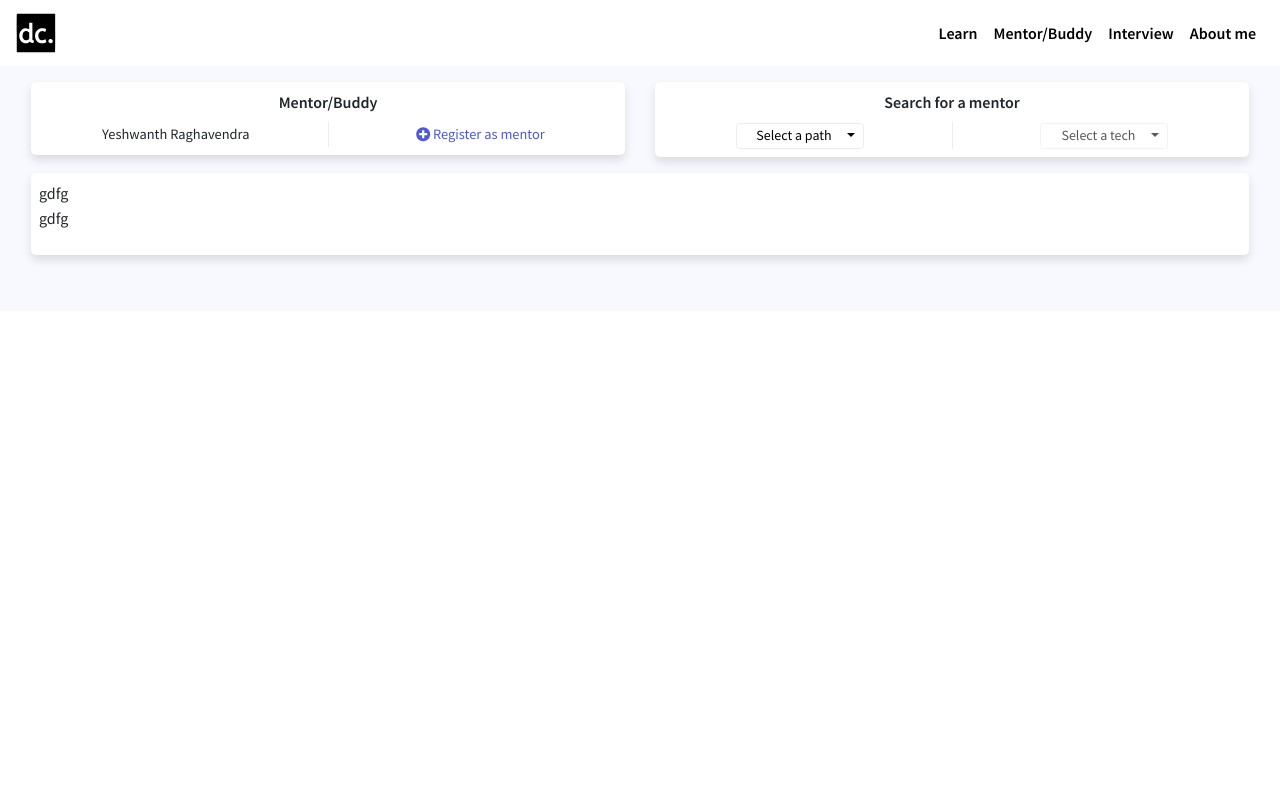
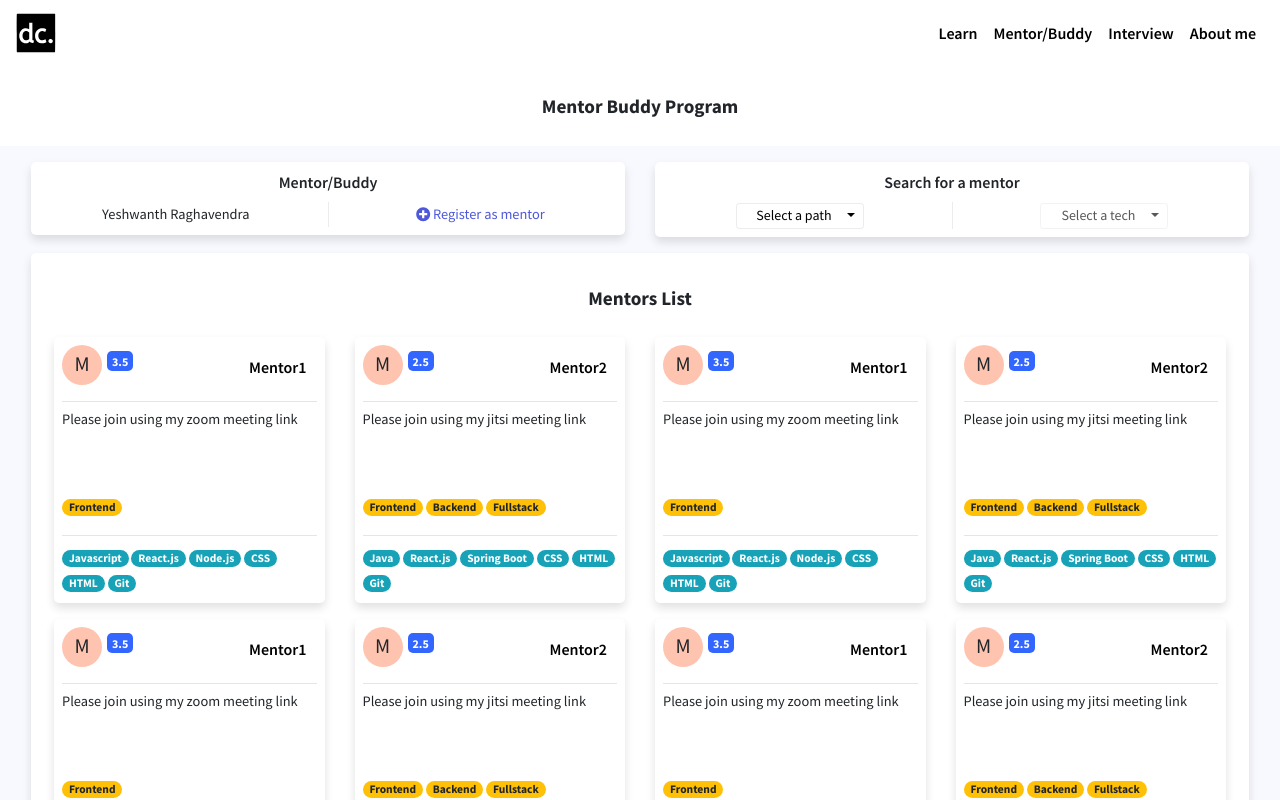
Before and after one commit to yeshwanth581/devcentral, a React (Create React App) app: page /mentor-buddy in a window 1280 px wide. Shown: the top 800 px of the page. Built offline with nearby package versions, Linux system fonts and the light colour scheme.

Commit message:
mentorDetails card changes

```diff
--- a/src/components/mentor-buddy/MentorBuddy.js
+++ b/src/components/mentor-buddy/MentorBuddy.js
@@ -8,6 +8,7 @@ import MentorsList from "./MentorsList";
 const MentorBuddy = () => {
   return (
     <Container fluid>
+      <div className="section-heading">Mentor Buddy Program</div>
       <Row className="mentor-buddy cardsList">
         <Col xs={12} sm={12} md={12} lg={6} xl={6}>
           <CardContainer>
--- /dev/null
+++ b/src/components/mentor-buddy/MentorDetailsCard.js
@@ -0,0 +1,113 @@
+import React, { useState } from "react";
+import { Col, Badge, Nav } from "react-bootstrap";
+import CardContainer from "../commons/CardContainer";
+let x = {
+  name: "Mentor1",
+  techStack: ["Javascript", "React.js", "Node.js", "CSS", "HTML", "Git"],
+  paths: ["Frontend"],
+  githubUrl: "http://github.com/yeshwanth581",
+  meetingUrl: "https://meet.jit.si/devcentral_mentor_yeshwanth581",
+  alternative_meetingUrl: "",
+  message_from_mentor: "Please join using my zoom meeting link",
+  schedule: [
+    {
+      day: "Monday",
+      slots: [
+        { time: "17.00", isBooked: false },
+        { time: "18.00", isBooked: true },
+        { time: "19.00", isBooked: false }
+      ]
+    },
+    {
+      day: "Saturday",
+      slots: [
+        { time: "17.00", isBooked: false },
+        { time: "18.00", isBooked: true },
+        { time: "19.00", isBooked: false }
+      ]
+    }
+  ],
+  rating: 3.5
+};
+
+const MentorDetailsCard = (props) => {
+  const [showSchedule, setShowSchedule] = useState(false);
+  const {
+    name,
+    techStack,
+    paths,
+    githubUrl,
+    meetingUrl,
+    alternative_meetingUrl,
+    message_from_mentor,
+    schedule,
+    rating
+  } = props.details;
+
+  const onHoverDescription = (
+    <div>
+      gdg<p>gfdfg</p>
+    </div>
+  );
+
+  const description = (
+    <>
+      <div className="mentor-message">{message_from_mentor}</div>
+      <div>
+        {paths.map((i) => (
+          <>
+            {" "}
+            <Badge className="path-badge" pill variant="warning">
+              {i}
+            </Badge>
+          </>
+        ))}
+      </div>
+    </>
+  );
+
+  return (
+    <Col xs={12} sm={12} md={6} lg={4} xl={3}>
+      <CardContainer>
+        <div className="mentor-card ">
+          <div className="mentor-header">
+            <span className="mentor-badge center-align">
+              {name.toUpperCase()[0]}
+            </span>
+            <sup className="chip">{rating}</sup>
+            <a
+              href={githubUrl}
+              className="name"
+              target="_blank"
+              rel="noopener noreferrer"
+            >
+              {name}
+            </a>
+            <hr />
+          </div>
+          <div
+            className="mentor-description"
+            onMouseEnter={() => setShowSchedule(true)}
+            onMouseLeave={() => setShowSchedule(false)}
+          >
+            {showSchedule ? onHoverDescription : description}
+            <hr />
+          </div>
+          <div className="mentor-footer">
+            <div>
+              {techStack.map((i) => (
+                <>
+                  {" "}
+                  <Badge pill className="tech-badge" variant="info">
+                    {i}
+                  </Badge>
+                </>
+              ))}
+            </div>
+          </div>
+        </div>
+      </CardContainer>
+    </Col>
+  );
+};
+export default MentorDetailsCard;
--- a/src/components/mentor-buddy/MentorsList.js
+++ b/src/components/mentor-buddy/MentorsList.js
@@ -1,4 +1,6 @@
 import React from "react";
+import { Container, Row } from "react-bootstrap";
+import MentorDetailsCard from "./MentorDetailsCard";
 
 let mentorData = [
   {
@@ -60,10 +62,20 @@ let mentorData = [
 ];
 
 const MentorsList = () => {
+  const mentorCardsList = mentorData.map((i) => (
+    <MentorDetailsCard details={i} />
+  ));
   return (
-    <div>
-      gdfg<p>gdfg</p>
-    </div>
+    <Container fluid>
+      <div className="section-heading">Mentors List</div>
+      <Row className="cardsList mentorList">
+        {mentorCardsList}
+        {mentorCardsList}
+        {mentorCardsList}
+        {mentorCardsList}
+        {mentorCardsList}
+      </Row>
+    </Container>
   );
 };
 export default MentorsList;
--- a/src/styles/styles.scss
+++ b/src/styles/styles.scss
@@ -17,7 +17,7 @@ $backgroundColor: white;
 .section-heading {
   text-align: center;
   font-size: 1.2em;
-  font-weight: 600;
+  font-weight: bold;
   padding: 2vw;
 }
 
@@ -189,4 +189,50 @@ $backgroundColor: white;
       padding: 0 0.5em 0.5em 0.5em;
     }
   }
+  .mentorList {
+    padding: 0em;
+  }
+  .mentor-card {
+    height: 250px;
+    .mentor-header {
+      height: 25%;
+      .mentor-badge {
+        text-align: center;
+        height: 40px;
+        width: 40px;
+        background-color: #FFC4B0;//#FFE9B8
+        border-radius: 50%;
+        display: inline-flex;
+        font-size: 1.3em;
+      }
+      .name {
+        float: right;
+        padding: 10px;
+        font-weight: 600;
+        font-size: 1em;
+        color: black;
+        &:hover {
+          text-decoration: underline;
+        }
+      }
+    }
+    .mentor-description {
+      font-size: 0.9em;
+      height: 55%;
+      .mentor-message {
+        height: 63%;
+      }
+      .path-badge {
+        font-size: 80%;
+      }
+    }
+    .mentor-footer {
+      font-size: 0.9em;
+      height: 20%;
+      .tech-badge {
+        font-size: 80%;
+      }
+      //background-color: red;
+    }
+  }
 }
```
